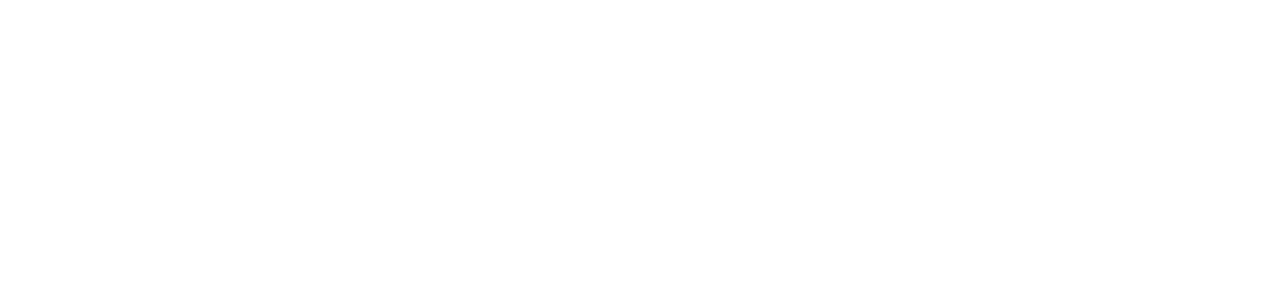
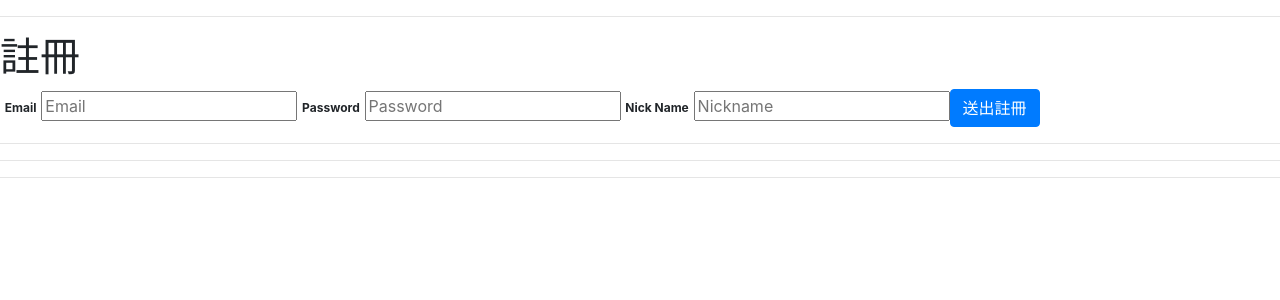
Before and after one commit to loverofan/_react_hw3, a React (Vite) app: page / in a window 1280 px wide. Shown: the top 300 px of the page. Built offline with nearby package versions, Linux system fonts and the light colour scheme.

Commit message:
Added signUp request.

```diff
--- a/src/App.jsx
+++ b/src/App.jsx
@@ -1,8 +1,63 @@
+
+import axios from 'axios';
+import 'bootstrap/dist/css/bootstrap.css';
+import { useState } from 'react';
 
 function App() {
 
+  const [email, setEmail] = useState('');
+  const [password, setPassword] = useState('');
+  const [nickname, setNickname] = useState('');
+  const [message, SetMessage] = useState('');
+
+  const server = 'https://todolist-api.hexschool.io';
+  const signUpAPI = server + '/users/sign_up';
+
+  const signUp = async () => {
+    try {
+      const res = await axios.post((signUpAPI), {
+        email,
+        password,
+        nickname
+      });
+      const successMessage = `註冊成功, UID:  + ${res.data.uid}`;
+      SetMessage(successMessage);
+    } catch (error) {
+      // console.log(error.response.data);
+      const errorMessage = `註冊失敗: ${error.message}`;
+      SetMessage(errorMessage);
+    }
+  }
+
   return (
     <>
+      <hr />
+      <div>
+        <h1>註冊</h1>
+        <label htmlFor="email"
+               className='badge'>Email</label>
+        <input type="email" id='email' name='email' placeholder='Email'
+               onChange={(e) => setEmail(e.target.value)}/>
+
+        <label htmlFor="password"
+               className='badge' >Password</label>
+        <input type="password" id='password' name='password' placeholder='Password'
+               onChange={(e) => setPassword(e.target.value)}/>
+
+        <label htmlFor="nickname"
+               className='badge'>Nick Name</label>
+        <input type="text" id='nickname' name='nickname' placeholder='Nickname'
+               onChange={(e) => setNickname(e.target.value)}/>
+
+        <button className='btn btn-primary'
+          onClick={signUp}>送出註冊</button>
+        <p>{message}</p>
+      </div>
+
+      <hr />
+      <hr />
+      <hr />
+
     </>
   )
 }
```
